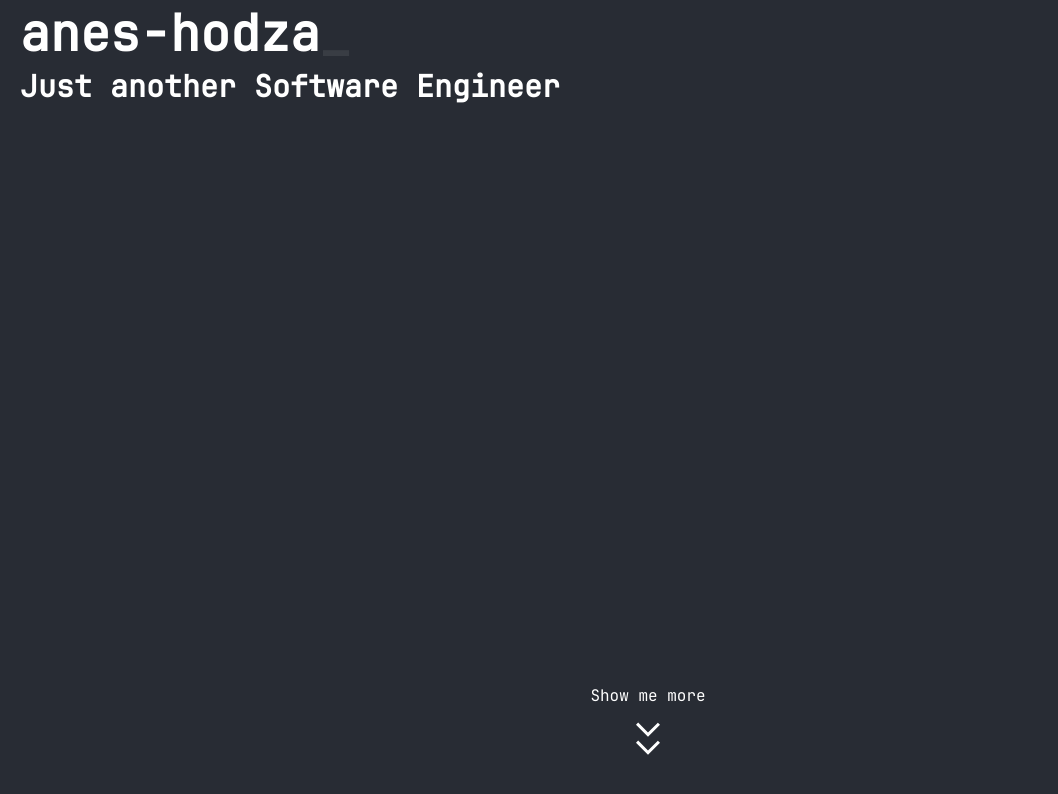
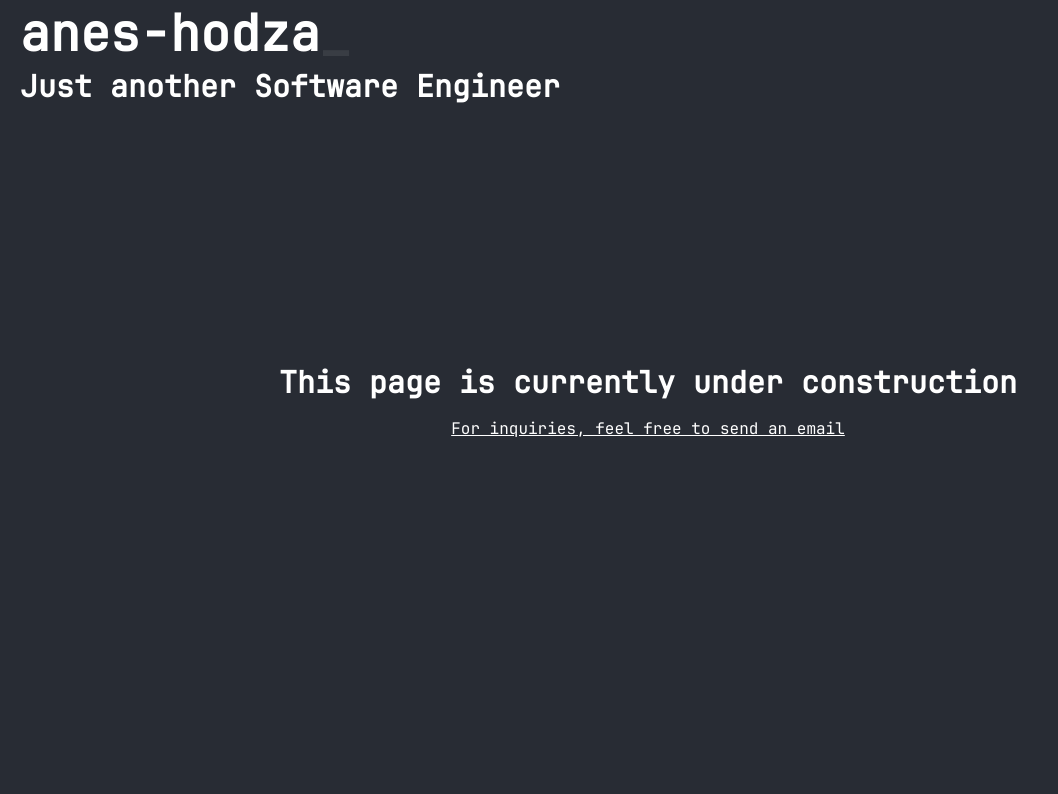
Before and after one commit to aneshodza/www, a Next.js app: page / in a window 1280 px wide. Shown: the top 794 px of the page, without its empty margins (0-1058 px from the left). Built offline with nearby package versions, Linux system fonts and the light colour scheme.

Commit message:
Add under construction file (#9)

```diff
--- a/src/components/Landing.jsx
+++ b/src/components/Landing.jsx
@@ -1,5 +1,6 @@
 import { useEffect, useState, useRef } from "react";
 import DownArrows from "./DownArrows";
+import UnderConstruction from "./UnderConstruction";
 
 let fullName = 'anes-hodza'; let minDelay = 120;
 
@@ -65,16 +66,17 @@ export default function Landing(props) {
     }, []);
 
     return (
-        <div className="first-section">
+        <div className="first-section" ref={mainBody}>
             <div className="center" ref={titleWrapper}>
                 <h1>{name}<span ref={caret}>_</span></h1>
-                <div ref={mainBody} className="main-body">
+                <div className="main-body">
                     <h2>Just another Software Engineer</h2>
                     <div className="about">
                     </div>
                 </div>
             </div>
-            { downArrows }
+            <UnderConstruction />
+            {/* { downArrows } */}
         </div>
     );
 }
--- /dev/null
+++ b/src/components/UnderConstruction.jsx
@@ -0,0 +1,10 @@
+export default function UnderConstruction() {
+    return (
+        <div className="under-construction">
+            <h2>This page is currently under construction</h2>
+            <p>
+                <a href="mailto:anes.hodza04@gmail.com">For inquiries, feel free to send an email</a>
+            </p>
+        </div>
+    );
+}
--- a/styles/global.scss
+++ b/styles/global.scss
@@ -7,6 +7,7 @@
 @import './sheets/projects';
 @import './sheets/languages-wrapper';
 @import './sheets/arrows-container';
+@import './sheets/under-construction';
 
 body {
   scroll-behavior: smooth;
@@ -24,6 +25,14 @@ body {
 
 #top-of-page {
   width: 100%;
+}
+
+a {
+  color: $link-color;
+
+  &:hover {
+    color: $link-color-hover !important;
+  }
 }
 
 // .js {
--- a/styles/sheets/animations.scss
+++ b/styles/sheets/animations.scss
@@ -18,16 +18,30 @@
 
 @keyframes fade-in {
     0% {
-        opacity: 0;
+        color: $font-color-transparent;
     }
 
     100% {
-        opacity: 1;
+        color: $font-color;
+    }
+}
+
+@keyframes link-fade-in {
+    0% {
+        color: $link-color-transparent;
+    }
+
+    100% {
+        color: $link-color;
     }
 }
 
 .fade-in {
     animation: fade-in 0.5s forwards;
+
+    a {
+        animation: link-fade-in 0.5s forwards;
+    }
 }
 
 @keyframes scroll-languages {
--- a/styles/sheets/landing.scss
+++ b/styles/sheets/landing.scss
@@ -4,16 +4,20 @@
     flex-direction: column;
     justify-content: center;
     align-items: center;
+    color: $font-color-transparent;
 
-
+    a {
+        color: $link-color-transparent;
+        border: none;
+    }
 
     h1, h2 {
         margin-left: 20px;
         margin-right: 20px;
     }
 
-    .main-body {
-        opacity: 0;
+    h1 {
+        color: $font-color;
     }
 }
 
--- /dev/null
+++ b/styles/sheets/under-construction.scss
@@ -0,0 +1,6 @@
+.under-construction {
+    display: flex;
+    flex-direction: column;
+    justify-content: center;
+    align-items: center;
+}
--- a/styles/sheets/variables.scss
+++ b/styles/sheets/variables.scss
@@ -1,6 +1,7 @@
 $background-color: #282C34;
 $font-color: #FFF;
 $font-color-transparent: rgb(255 255 255 / 0%);
-$link-color: #B2B2B2;
+$link-color: $font-color;
+$link-color-transparent: $font-color-transparent;
 $link-color-hover: #737373;
 $mobile-width: 600px;
```
